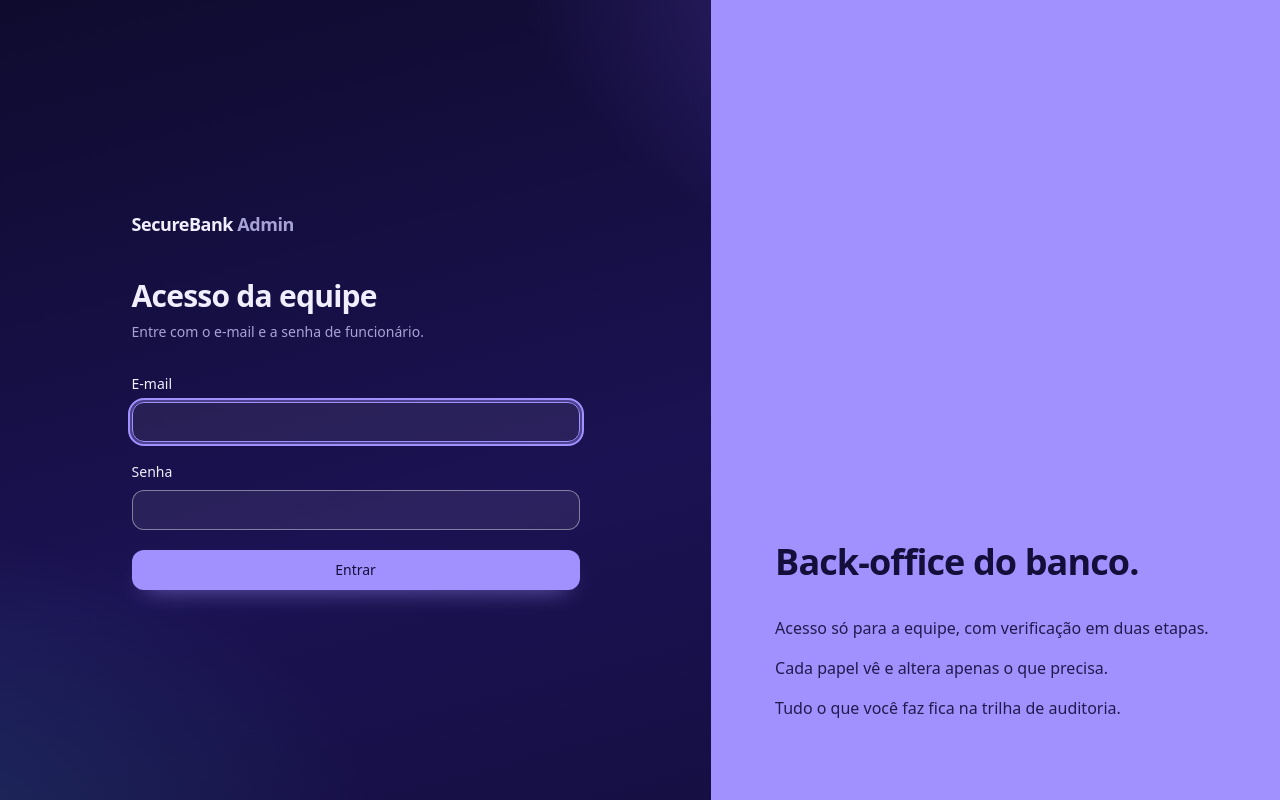
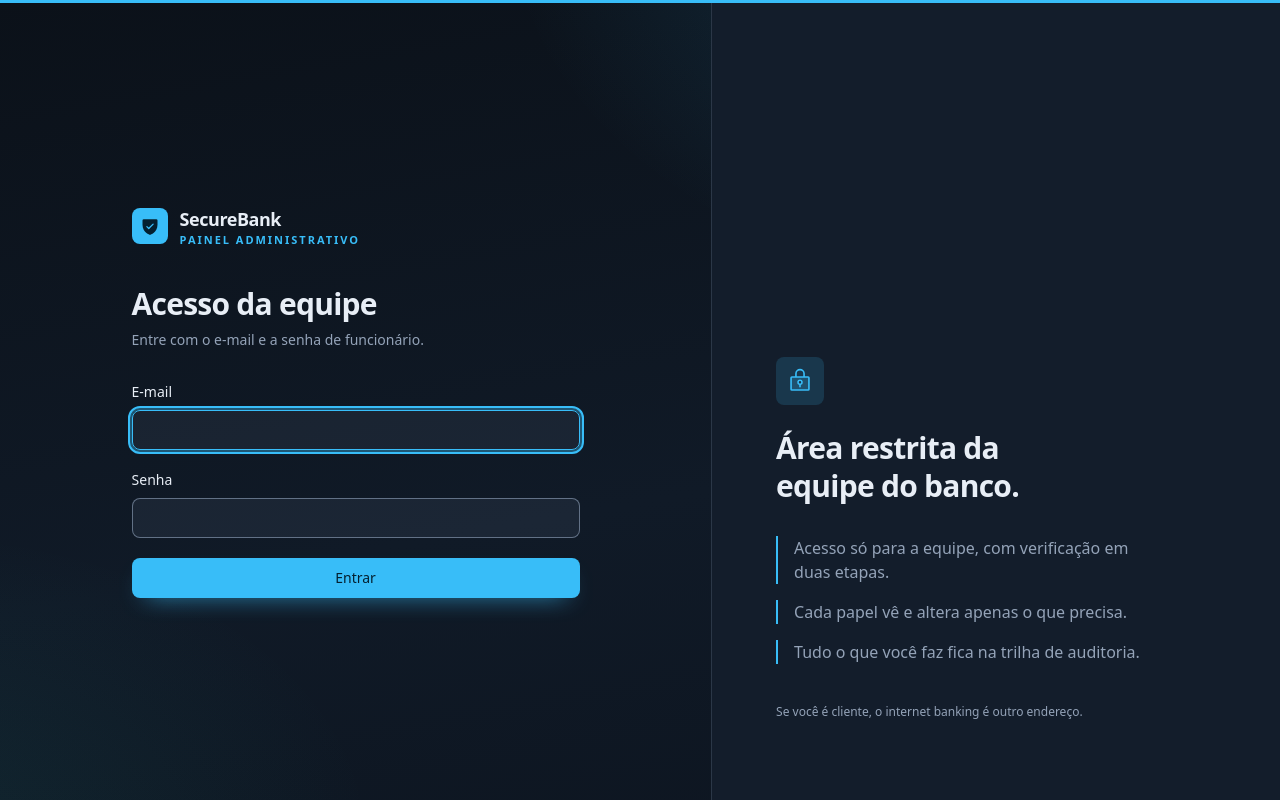
Before and after one commit to Alexandregv1080p/SecureBank, a React (Vite) app in the folder securebank-admin/: page /entrar in a window 1280 px wide. Built offline with nearby package versions, Linux system fonts and the light colour scheme; no server answers.

Commit message:
Admin: identidade visual própria (grafite e ciano, cantos retos, faixa no topo, login restrito)

```diff
--- a/securebank-admin/index.html
+++ b/securebank-admin/index.html
@@ -5,7 +5,7 @@
     <link rel="icon" type="image/svg+xml" href="/favicon.svg" />
     <meta name="viewport" content="width=device-width, initial-scale=1.0" />
     <meta name="color-scheme" content="dark light" />
-    <meta name="theme-color" content="#0a0f1f" />
+    <meta name="theme-color" content="#0b1119" />
     <meta name="description" content="Back-office do SecureBank" />
     <title>SecureBank Admin</title>
     <script src="/theme.js"></script>
--- a/securebank-admin/src/components/AppShell.tsx
+++ b/securebank-admin/src/components/AppShell.tsx
@@ -19,12 +19,12 @@ const icons: Record<string, typeof House> = {
 function Logo() {
   return (
     <span className="flex items-center gap-3">
-      <span className="grid size-9 place-items-center rounded-xl bg-accent text-accent-fg shadow-[0_8px_20px_-8px_var(--accent)]">
+      <span className="grid size-9 place-items-center rounded-lg bg-accent text-accent-fg">
         <ShieldCheck size={20} weight="fill" />
       </span>
       <span className="leading-tight">
         <span className="block text-lg font-semibold tracking-tight">SecureBank</span>
-        <span className="block text-[11px] font-medium uppercase tracking-wider text-muted">Admin</span>
+        <span className="block text-[11px] font-semibold uppercase tracking-[0.18em] text-accent">Back-office</span>
       </span>
     </span>
   )
@@ -48,7 +48,7 @@ export function AppShell() {
   }
 
   return (
-    <div className="min-h-dvh md:grid md:grid-cols-[16rem_1fr]">
+    <div className="min-h-dvh border-t-[3px] border-accent md:grid md:grid-cols-[16rem_1fr]">
       <a href="#conteudo" className="sr-only focus:not-sr-only focus:fixed focus:left-3 focus:top-3 focus:z-50 focus:rounded-ui focus:bg-accent focus:px-3 focus:py-2 focus:text-accent-fg">
         Ir para o conteúdo
       </a>
--- a/securebank-admin/src/components/TopBar.tsx
+++ b/securebank-admin/src/components/TopBar.tsx
@@ -11,7 +11,7 @@ export function TopBar() {
         <ThemeToggle className="p-2" />
       </span>
       <span className="flex items-center gap-3 rounded-2xl border border-line bg-surface py-1.5 pl-1.5 pr-4">
-        <span className="grid size-9 place-items-center rounded-xl bg-accent text-sm font-semibold text-accent-fg">EQ</span>
+        <span className="grid size-9 place-items-center rounded-lg bg-accent text-sm font-semibold text-accent-fg">EQ</span>
         <span className="leading-tight">
           <span className="block text-sm font-medium">Equipe do banco</span>
           <span className="block max-w-44 truncate text-xs text-muted">{roles.map(roleLabel).join(', ')}</span>
--- a/securebank-admin/src/features/auth/AuthLayout.tsx
+++ b/securebank-admin/src/features/auth/AuthLayout.tsx
@@ -1,4 +1,5 @@
 import type { ReactNode } from 'react'
+import { LockKey, ShieldCheck } from '@phosphor-icons/react'
 
 const points = [
   'Acesso só para a equipe, com verificação em duas etapas.',
@@ -9,22 +10,36 @@ const points = [
 /** Duas colunas no desktop; no celular o formulário vem primeiro e o painel some. */
 export function AuthLayout({ title, subtitle, children }: { title: string; subtitle: string; children: ReactNode }) {
   return (
-    <div className="min-h-dvh lg:grid lg:grid-cols-[5fr_4fr]">
+    <div className="min-h-dvh border-t-[3px] border-accent lg:grid lg:grid-cols-[5fr_4fr]">
       <section className="flex items-center px-4 py-10 sm:px-10 lg:px-20">
         <div className="mx-auto w-full max-w-md">
-          <p className="mb-10 text-lg font-semibold tracking-tight">SecureBank <span className="text-muted">Admin</span></p>
+          <p className="mb-10 flex items-center gap-3">
+            <span className="grid size-9 place-items-center rounded-lg bg-accent text-accent-fg">
+              <ShieldCheck size={20} weight="fill" />
+            </span>
+            <span className="leading-tight">
+              <span className="block text-lg font-semibold tracking-tight">SecureBank</span>
+              <span className="block text-[11px] font-semibold uppercase tracking-[0.18em] text-accent">Painel administrativo</span>
+            </span>
+          </p>
           <h1 className="text-3xl font-semibold tracking-tight">{title}</h1>
           <p className="mt-2 text-sm text-muted">{subtitle}</p>
           <div className="mt-8">{children}</div>
         </div>
       </section>
-      <aside className="hidden bg-accent px-16 py-20 text-accent-fg lg:flex lg:flex-col lg:justify-end">
-        <h2 className="max-w-md text-4xl font-semibold leading-tight tracking-tight">Back-office do banco.</h2>
-        <ul className="mt-8 flex max-w-md flex-col gap-4 text-base opacity-90">
+      <aside className="hidden border-l border-line bg-panel px-16 py-20 lg:flex lg:flex-col lg:justify-end">
+        <span className="mb-6 grid size-12 place-items-center rounded-lg bg-accent-soft text-accent">
+          <LockKey size={26} weight="duotone" />
+        </span>
+        <h2 className="max-w-md text-3xl font-semibold leading-tight tracking-tight">Área restrita da equipe do banco.</h2>
+        <ul className="mt-8 flex max-w-md flex-col gap-4 text-base text-muted">
           {points.map((p) => (
-            <li key={p}>{p}</li>
+            <li key={p} className="border-l-2 border-accent pl-4">
+              {p}
+            </li>
           ))}
         </ul>
+        <p className="mt-10 text-xs text-muted">Se você é cliente, o internet banking é outro endereço.</p>
       </aside>
     </div>
   )
--- a/securebank-admin/src/index.css
+++ b/securebank-admin/src/index.css
@@ -3,85 +3,85 @@
 @import '@fontsource-variable/geist-mono';
 
 /*
- * Tokens de design. O padrão é um escuro índigo com cartões de vidro; o claro é uma alternativa escolhida pelo
- * usuário (data-theme no <html>, definido por /theme.js antes da primeira pintura). Um acento de interface (violeta);
- * as demais cores existem para distinguir séries nos gráficos e estados (ok, aviso, erro). Contraste AA nos dois temas.
+ * Identidade do Admin: grafite azulado com acento ciano e cantos mais retos, de propósito diferente do internet banking
+ * (índigo e violeta) para ninguém confundir os dois apps. Ok, aviso e erro seguem os mesmos significados.
+ * O padrão é escuro; o claro é escolha da pessoa (data-theme no <html>, definido por /theme.js antes da primeira pintura).
  */
 :root {
-  --bg: #0f0b2e;
-  --surface: rgba(255, 255, 255, 0.055);
-  --surface-2: rgba(255, 255, 255, 0.085);
-  --border: rgba(255, 255, 255, 0.11);
-  --text: #f1efff;
-  --muted: #a7a3d6;
-  --accent: #a191ff;
-  --accent-hover: #b9adff;
-  --accent-fg: #130e3a;
-  --accent-soft: rgba(161, 145, 255, 0.2);
+  --bg: #0b1119;
+  --surface: rgba(148, 170, 200, 0.07);
+  --surface-2: rgba(148, 170, 200, 0.12);
+  --border: rgba(148, 170, 200, 0.18);
+  --text: #e8eef6;
+  --muted: #94a3b8;
+  --accent: #38bdf8;
+  --accent-hover: #7dd3fc;
+  --accent-fg: #04202f;
+  --accent-soft: rgba(56, 189, 248, 0.16);
   --danger: #ff8fa3;
   --danger-soft: rgba(255, 111, 140, 0.16);
   --ok: #5fe3ad;
   --ok-soft: rgba(95, 227, 173, 0.14);
   --warn: #ffc562;
   --warn-soft: rgba(255, 197, 98, 0.15);
-  --chart-1: #a191ff;
-  --chart-2: #38d9c7;
-  --chart-3: #ffb454;
-  --chart-4: #ff7a96;
-  --chart-5: #62b8ff;
-  --chart-6: #7fe3a9;
-  --chart-7: #d58cf5;
-  --chart-8: #a7a3d6;
-  --glow-a: rgba(122, 92, 255, 0.5);
-  --glow-b: rgba(56, 217, 199, 0.13);
-  --page: linear-gradient(165deg, #0f0b2e 0%, #1b1253 55%, #140e3d 100%);
-  --card-shadow: 0 1px 0 rgba(255, 255, 255, 0.05) inset, 0 24px 48px -28px rgba(5, 2, 30, 0.9);
-  --panel-solid: #1d1558;
-  --radius: 12px;
+  --chart-1: #38bdf8;
+  --chart-2: #2dd4bf;
+  --chart-3: #fbbf24;
+  --chart-4: #fb7185;
+  --chart-5: #818cf8;
+  --chart-6: #86efac;
+  --chart-7: #e879f9;
+  --chart-8: #94a3b8;
+  --glow-a: rgba(56, 189, 248, 0.22);
+  --glow-b: rgba(45, 212, 191, 0.08);
+  --page: linear-gradient(170deg, #0b1119 0%, #101a27 60%, #0d1520 100%);
+  --card-shadow: 0 1px 0 rgba(255, 255, 255, 0.04) inset, 0 20px 40px -28px rgba(0, 0, 0, 0.8);
+  --panel-solid: #131d2b;
+  --radius: 8px;
   /* Campos de formulário: fundo próprio e borda com contraste de não-texto (>= 3:1) sobre o fundo e sobre os cartões. */
-  --field-bg: rgba(255, 255, 255, 0.07);
-  --field-bg-disabled: rgba(255, 255, 255, 0.03);
-  --field-border: rgba(255, 255, 255, 0.42);
-  --field-border-hover: rgba(255, 255, 255, 0.62);
-  --field-placeholder: #9b97c7;
+  --field-bg: rgba(148, 170, 200, 0.09);
+  --field-bg-disabled: rgba(148, 170, 200, 0.04);
+  --field-border: rgba(170, 190, 215, 0.5);
+  --field-border-hover: rgba(190, 208, 228, 0.72);
+  --field-placeholder: #8393a8;
   color-scheme: dark;
 }
 
 :root[data-theme='light'] {
-  --bg: #f1f0fb;
-  --surface: rgba(255, 255, 255, 0.92);
-  --surface-2: #f4f3fd;
-  --border: #e1def3;
-  --text: #17123d;
-  --muted: #5f5b88;
-  --accent: #5b4bd6;
-  --accent-hover: #4a3bc0;
+  --bg: #eef2f7;
+  --surface: rgba(255, 255, 255, 0.94);
+  --surface-2: #f1f5f9;
+  --border: #d5dde8;
+  --text: #0e1a2b;
+  --muted: #526179;
+  --accent: #0369a1;
+  --accent-hover: #075985;
   --accent-fg: #ffffff;
-  --accent-soft: #e8e5fc;
+  --accent-soft: #dbeefb;
   --danger: #b42318;
   --danger-soft: #fdecea;
   --ok: #17663a;
   --ok-soft: #e4f4ea;
   --warn: #8a5a00;
   --warn-soft: #fff4dc;
-  --chart-1: #6a58e8;
+  --chart-1: #0284c7;
   --chart-2: #0f9d8f;
   --chart-3: #d98a1e;
   --chart-4: #e5506f;
-  --chart-5: #3b8fd9;
+  --chart-5: #5b63e0;
   --chart-6: #3fae78;
-  --chart-7: #a15fd8;
-  --chart-8: #7c78a8;
-  --glow-a: rgba(122, 92, 255, 0.16);
-  --glow-b: rgba(15, 157, 143, 0.08);
-  --page: linear-gradient(165deg, #f4f2ff 0%, #ecebfa 100%);
-  --card-shadow: 0 1px 2px rgba(23, 18, 61, 0.05), 0 18px 36px -24px rgba(60, 40, 160, 0.3);
+  --chart-7: #b94fd1;
+  --chart-8: #64748b;
+  --glow-a: rgba(2, 132, 199, 0.12);
+  --glow-b: rgba(15, 157, 143, 0.07);
+  --page: linear-gradient(170deg, #f3f6fa 0%, #e8eef5 100%);
+  --card-shadow: 0 1px 2px rgba(14, 26, 43, 0.06), 0 16px 32px -24px rgba(14, 40, 80, 0.3);
   --panel-solid: #ffffff;
   --field-bg: #ffffff;
-  --field-bg-disabled: #eceaf7;
-  --field-border: #837fae;
-  --field-border-hover: #5f5b88;
-  --field-placeholder: #6e6996;
+  --field-bg-disabled: #e6ebf2;
+  --field-border: #75869d;
+  --field-border-hover: #526179;
+  --field-placeholder: #66768c;
   color-scheme: light;
 }
 
@@ -137,7 +137,7 @@ h3 {
 .card {
   background: var(--surface);
   border: 1px solid var(--border);
-  border-radius: 20px;
+  border-radius: 12px;
   box-shadow: var(--card-shadow);
   -webkit-backdrop-filter: blur(14px);
   backdrop-filter: blur(14px);
@@ -149,7 +149,7 @@ h3 {
     radial-gradient(420px 240px at 100% 0%, color-mix(in srgb, var(--accent) 38%, transparent), transparent 70%),
     var(--surface);
   border: 1px solid color-mix(in srgb, var(--accent) 35%, var(--border));
-  border-radius: 20px;
+  border-radius: 12px;
   box-shadow: var(--card-shadow);
   -webkit-backdrop-filter: blur(14px);
   backdrop-filter: blur(14px);
```
Also changed, not shown: securebank-admin/public/favicon.svg.
